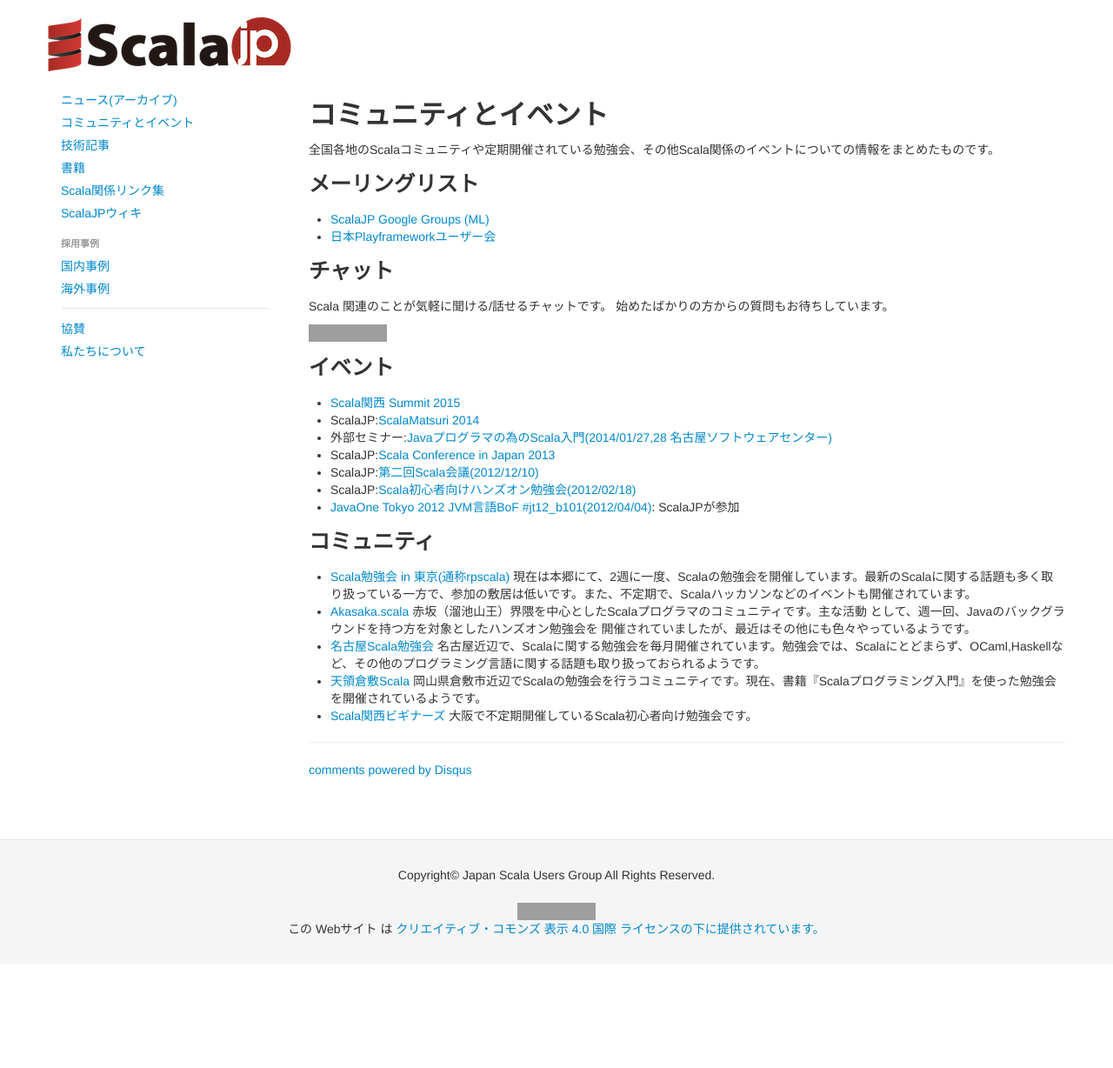
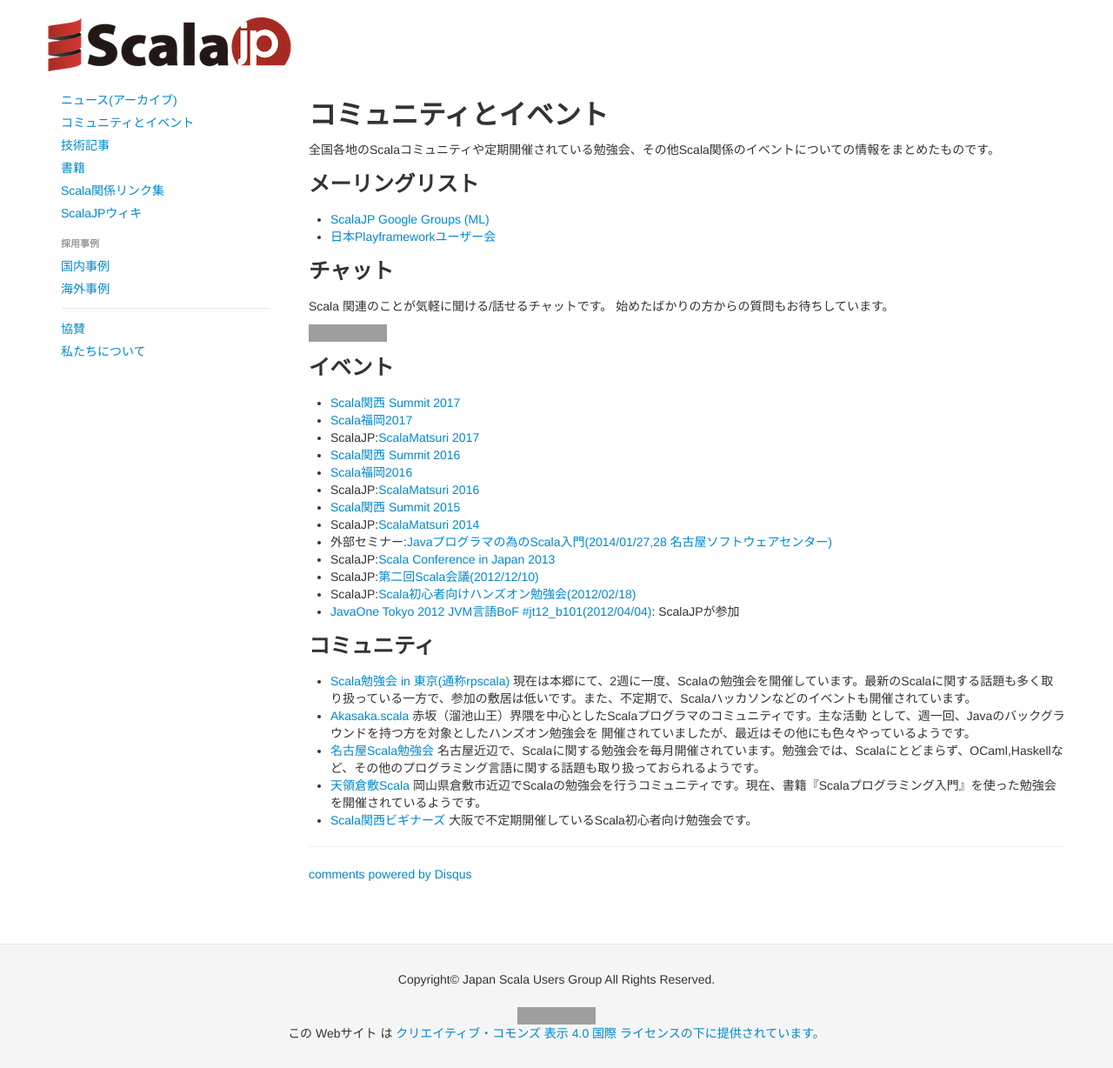
Before and after one commit to scalajp/scalajp, a Jekyll site: the page built from communities.md, in a window 1280 px wide. Shown: the whole page at 87% size. Built offline with Jekyll 4.4.1, drawn with Linux system fonts in a browser that asks for light colours; nearby versions of some CDN libraries; comment, search, counter and statistics services are not loaded; before the commit the page ends 1108 px from its top, so only the background shows below that; grey boxes are pictures that could not be loaded.

Commit message:
イベント追加

```diff
--- a/communities.md
+++ b/communities.md
@@ -22,7 +22,13 @@
 
 ### イベント
 
-* [Scala関西 Summit 2015](http://summit.scala-kansai.org/)
+* [Scala関西 Summit 2017](http://summit.scala-kansai.org/)
+* [Scala福岡2017](https://scala.connpass.com/event/57941/)
+* ScalaJP:[ScalaMatsuri 2017](http://2017.scalamatsuri.org/)
+* [Scala関西 Summit 2016](http://summit.scala-kansai.org/2016/index.html)
+* [Scala福岡2016](https://scala.connpass.com/event/26674/)
+* ScalaJP:[ScalaMatsuri 2016](http://2016.scalamatsuri.org/)
+* [Scala関西 Summit 2015](http://summit.scala-kansai.org/2015/index.html)
 * ScalaJP:[ScalaMatsuri 2014](http://2014.scalamatsuri.org/)
 * 外部セミナー:[Javaプログラマの為のScala入門(2014/01/27,28 名古屋ソフトウェアセンター)](http://www.nagoya-sc.co.jp/ap/seminar?m=1&key=10871)
 * ScalaJP:[Scala Conference in Japan 2013](http://2014.scalamatsuri.org/2013/)
```
